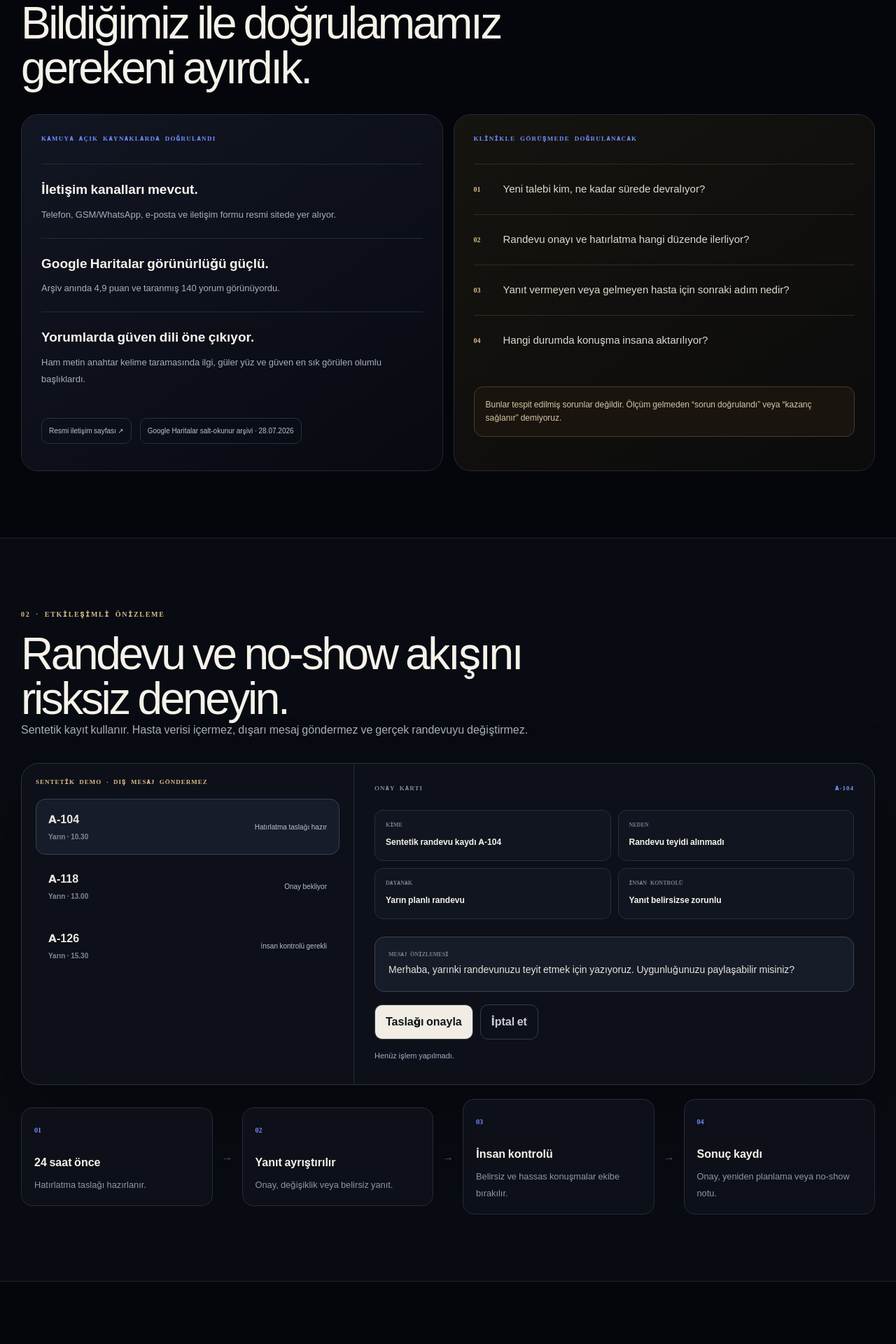
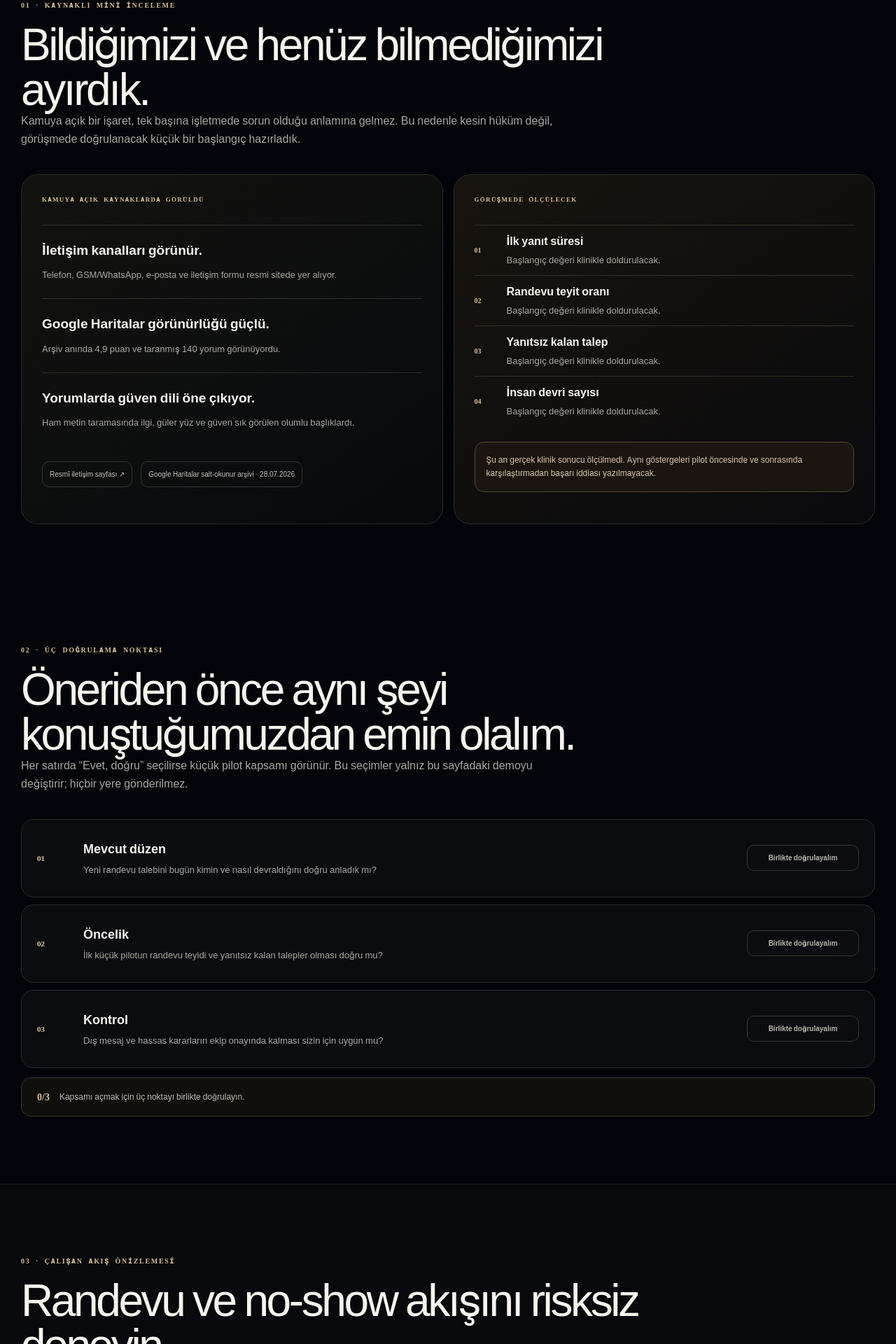
Before and after one commit to umutisbilen35-create/agentaxis-site, a Next.js app: page /inceleme/doga-dent-corlu in a window 1280 px wide. Shown: the part 840-2760 px from the top of the page at 70% size. Built offline with nearby package versions, Linux system fonts and the light colour scheme.

Commit message:
Build premium clinic proof demo

```diff
--- a/app/inceleme/doga-dent-corlu/ClinicPackage.tsx
+++ b/app/inceleme/doga-dent-corlu/ClinicPackage.tsx
@@ -1,23 +1,94 @@
 "use client";
 
-import { useState } from "react";
+import { useEffect, useMemo, useState } from "react";
 import styles from "./package.module.css";
 
 const officialContact = "https://www.dogadentcorlu.com/iletisim";
 const mapsArchive = "Google Haritalar salt-okunur arşivi · 28.07.2026";
 
-const cases = [
-  { id: "A-104", time: "Yarın · 10.30", state: "Hatırlatma taslağı hazır", tone: "ready" },
-  { id: "A-118", time: "Yarın · 13.00", state: "Onay bekliyor", tone: "waiting" },
-  { id: "A-126", time: "Yarın · 15.30", state: "İnsan kontrolü gerekli", tone: "human" },
+type ScenarioId = "confirm" | "silent" | "human" | "stop";
+
+const scenarios: Array<{
+  id: ScenarioId;
+  code: string;
+  title: string;
+  summary: string;
+}> = [
+  { id: "confirm", code: "A-104", title: "Randevu teyidi", summary: "Taslak onay bekliyor" },
+  { id: "silent", code: "A-118", title: "Yanıt gelmedi", summary: "Yeniden planlama önerisi" },
+  { id: "human", code: "A-126", title: "İnsan desteği", summary: "Ekip devralmalı" },
+  { id: "stop", code: "A-131", title: "DUR isteği", summary: "Akış hemen sessiz" },
+];
+
+const scenarioContent: Record<ScenarioId, {
+  reason: string;
+  control: string;
+  message: string;
+  outcome: string;
+}> = {
+  confirm: {
+    reason: "Yarın planlı randevu için teyit alınmadı.",
+    control: "Gönderimden önce ekip onayı gerekir.",
+    message: "Merhaba, yarınki randevunuzu teyit etmek için yazıyoruz. Uygunluğunuzu paylaşabilir misiniz?",
+    outcome: "Onay gelirse randevu durumu güncellenir; belirsiz yanıtta ekip devralır.",
+  },
+  silent: {
+    reason: "İlk hatırlatmaya sentetik senaryoda yanıt gelmedi.",
+    control: "İkinci temasın zamanı ve metni ekipçe onaylanır.",
+    message: "Randevu saatiniz sizin için uygun değilse yeni bir zaman önerebiliriz. İsterseniz ekibimiz yardımcı olsun.",
+    outcome: "Tekrar sayısı sınırlıdır; yanıt yoksa otomatik ısrar edilmez.",
+  },
+  human: {
+    reason: "Mesaj, otomatik akışın karar sınırının dışında.",
+    control: "Konuşma kilitlenir ve yalnız yetkili ekip üyesi devralır.",
+    message: "Mesajınızı ekibimize aktarıyoruz. Size bir ekip üyemiz yardımcı olacak.",
+    outcome: "Akıllı İşletme Asistanı tıbbi yorum yapmaz ve konuşmayı sürdürmez.",
+  },
+  stop: {
+    reason: "Kişi iletişim almak istemediğini belirtti.",
+    control: "DUR kaydı tüm otomatik takiplerden önce gelir.",
+    message: "Talebiniz alındı. Bu numara için otomatik mesajlar durduruldu.",
+    outcome: "İzin kapatılır; DEVAM onayı olmadan yeni otomatik mesaj hazırlanmaz.",
+  },
+};
+
+const checkpoints = [
+  { title: "Mevcut düzen", text: "Yeni randevu talebini bugün kimin ve nasıl devraldığını doğru anladık mı?" },
+  { title: "Öncelik", text: "İlk küçük pilotun randevu teyidi ve yanıtsız kalan talepler olması doğru mu?" },
+  { title: "Kontrol", text: "Dış mesaj ve hassas kararların ekip onayında kalması sizin için uygun mu?" },
 ];
 
 export default function ClinicPackage() {
-  const [selected, setSelected] = useState(cases[0]);
+  const [scenario, setScenario] = useState<ScenarioId>("confirm");
   const [demoState, setDemoState] = useState<"idle" | "approved" | "cancelled">("idle");
+  const [answers, setAnswers] = useState([false, false, false]);
+  const [playing, setPlaying] = useState(false);
+  const [step, setStep] = useState(0);
 
-  function choose(item: (typeof cases)[number]) {
-    setSelected(item);
+  const selected = useMemo(() => scenarios.find((item) => item.id === scenario) ?? scenarios[0], [scenario]);
+  const detail = scenarioContent[scenario];
+  const proposalReady = answers.every(Boolean);
+
+  useEffect(() => {
+    if (!playing) return;
+    if (step >= 3) {
+      setPlaying(false);
+      return;
+    }
+    const timer = window.setTimeout(() => setStep((current) => current + 1), 850);
+    return () => window.clearTimeout(timer);
+  }, [playing, step]);
+
+  function chooseScenario(id: ScenarioId) {
+    setScenario(id);
+    setDemoState("idle");
+    setPlaying(false);
+    setStep(0);
+  }
+
+  function playFlow() {
+    setStep(0);
+    setPlaying(true);
     setDemoState("idle");
   }
 
@@ -28,101 +99,114 @@ export default function ClinicPackage() {
           <i aria-hidden="true"><b /></i><span>AgentAxis <strong>Labs</strong></span>
         </a>
         <nav aria-label="Sayfa bölümleri">
-          <a href="#inceleme">İnceleme</a><a href="#demo">Demo</a><a href="#onerimiz">Öneri</a><a href="#kanit">Test</a>
+          <a href="#inceleme">İnceleme</a><a href="#dogrulama">Doğrulama</a><a href="#demo">Demo</a><a href="#kapsam">Kapsam</a>
         </nav>
-        <span className={styles.private}>PAYLAŞILMADI</span>
+        <span className={styles.private}>PAYLAŞILMADI · SENTETİK</span>
       </header>
 
       <section className={styles.hero} id="ust">
-        <div>
-          <span className={styles.eyebrow}>DOĞA DENT ÇORLU İÇİN ÖZEL TASLAK</span>
+        <div className={styles.heroCopy}>
+          <span className={styles.eyebrow}>DOĞA DENT ÇORLU İÇİN ÇALIŞMA ÖNİZLEMESİ</span>
           <h1>Randevu iletişimini<br /><em>birlikte görünür</em> kılalım.</h1>
-          <p>Bu sayfa bir satış vaadi değil; herkese açık kaynaklardan başlayan mini inceleme, sentetik iş akışı demosu ve klinikle doğrulanacak soruların tek yerdeki önizlemesidir.</p>
-          <div className={styles.heroActions}><a href="#demo">Demoyu deneyin</a><a href="#inceleme">İncelemeyi görün</a></div>
+          <p>Bu bir sonuç vaadi değil. Kamuya açık bilgilerle başlayan mini incelemeyi, üç doğrulama sorusunu ve gerçek hasta verisi kullanmayan çalışan akış demosunu tek yerde topladık.</p>
+          <div className={styles.heroActions}><a href="#demo">Örnek akışı deneyin</a><a href="#inceleme">Mini incelemeyi görün</a></div>
+          <div className={styles.heroTrust}><span>Gerçek hasta verisi yok</span><span>Dışarı mesaj göndermez</span><span>Kontrol klinikte</span></div>
         </div>
-        <div className={styles.orbit} aria-hidden="true"><div className={styles.orbitCore}>AI</div><span /><span /><span /></div>
+        <div className={styles.orbit} aria-hidden="true"><div className={styles.orbitCore}>Ai</div><span /><span /><span /></div>
       </section>
 
       <section className={styles.section} id="inceleme">
-        <div className={styles.sectionHead}><span>01 · KAYNAKLI MİNİ İNCELEME</span><h2>Bildiğimiz ile doğrulamamız gerekeni ayırdık.</h2></div>
+        <div className={styles.sectionHead}><span>01 · KAYNAKLI MİNİ İNCELEME</span><h2>Bildiğimizi ve henüz bilmediğimizi ayırdık.</h2><p>Kamuya açık bir işaret, tek başına işletmede sorun olduğu anlamına gelmez. Bu nedenle kesin hüküm değil, görüşmede doğrulanacak küçük bir başlangıç hazırladık.</p></div>
         <div className={styles.twoCol}>
           <article className={styles.panel}>
-            <div className={styles.panelLabel}>KAMUYA AÇIK KAYNAKLARDA DOĞRULANDI</div>
+            <div className={styles.panelLabel}>KAMUYA AÇIK KAYNAKLARDA GÖRÜLDÜ</div>
             <ul className={styles.checkList}>
-              <li><b>İletişim kanalları mevcut.</b><small>Telefon, GSM/WhatsApp, e-posta ve iletişim formu resmi sitede yer alıyor.</small></li>
+              <li><b>İletişim kanalları görünür.</b><small>Telefon, GSM/WhatsApp, e-posta ve iletişim formu resmi sitede yer alıyor.</small></li>
               <li><b>Google Haritalar görünürlüğü güçlü.</b><small>Arşiv anında 4,9 puan ve taranmış 140 yorum görünüyordu.</small></li>
-              <li><b>Yorumlarda güven dili öne çıkıyor.</b><small>Ham metin anahtar kelime taramasında ilgi, güler yüz ve güven en sık görülen olumlu başlıklardı.</small></li>
+              <li><b>Yorumlarda güven dili öne çıkıyor.</b><small>Ham metin taramasında ilgi, güler yüz ve güven sık görülen olumlu başlıklardı.</small></li>
             </ul>
-            <div className={styles.sources}><a href={officialContact} target="_blank" rel="noreferrer">Resmi iletişim sayfası ↗</a><span>{mapsArchive}</span></div>
+            <div className={styles.sources}><a href={officialContact} target="_blank" rel="noreferrer">Resmî iletişim sayfası ↗</a><span>{mapsArchive}</span></div>
           </article>
           <article className={`${styles.panel} ${styles.questionPanel}`}>
-            <div className={styles.panelLabel}>KLİNİKLE GÖRÜŞMEDE DOĞRULANACAK</div>
-            <ol className={styles.questions}>
-              <li><span>01</span>Yeni talebi kim, ne kadar sürede devralıyor?</li>
-              <li><span>02</span>Randevu onayı ve hatırlatma hangi düzende ilerliyor?</li>
-              <li><span>03</span>Yanıt vermeyen veya gelmeyen hasta için sonraki adım nedir?</li>
-              <li><span>04</span>Hangi durumda konuşma insana aktarılıyor?</li>
-            </ol>
-            <p className={styles.note}>Bunlar tespit edilmiş sorunlar değildir. Ölçüm gelmeden “sorun doğrulandı” veya “kazanç sağlanır” demiyoruz.</p>
+            <div className={styles.panelLabel}>GÖRÜŞMEDE ÖLÇÜLECEK</div>
+            <div className={styles.metricList}>
+              <div><span>01</span><p><b>İlk yanıt süresi</b><small>Başlangıç değeri klinikle doldurulacak.</small></p></div>
+              <div><span>02</span><p><b>Randevu teyit oranı</b><small>Başlangıç değeri klinikle doldurulacak.</small></p></div>
+              <div><span>03</span><p><b>Yanıtsız kalan talep</b><small>Başlangıç değeri klinikle doldurulacak.</small></p></div>
+              <div><span>04</span><p><b>İnsan devri sayısı</b><small>Başlangıç değeri klinikle doldurulacak.</small></p></div>
+            </div>
+            <p className={styles.note}>Şu an gerçek klinik sonucu ölçülmedi. Aynı göstergeleri pilot öncesinde ve sonrasında karşılaştırmadan başarı iddiası yazılmayacak.</p>
           </article>
         </div>
       </section>
 
+      <section className={`${styles.section} ${styles.checkpointSection}`} id="dogrulama">
+        <div className={styles.sectionHead}><span>02 · ÜÇ DOĞRULAMA NOKTASI</span><h2>Öneriden önce aynı şeyi konuştuğumuzdan emin olalım.</h2><p>Her satırda “Evet, doğru” seçilirse küçük pilot kapsamı görünür. Bu seçimler yalnız bu sayfadaki demoyu değiştirir; hiçbir yere gönderilmez.</p></div>
+        <div className={styles.checkpoints}>
+          {checkpoints.map((item, index) => (
+            <button key={item.title} type="button" aria-pressed={answers[index]} onClick={() => setAnswers((current) => current.map((value, i) => i === index ? !value : value))} className={answers[index] ? styles.checkpointActive : ""}>
+              <span>0{index + 1}</span><div><b>{item.title}</b><p>{item.text}</p></div><i>{answers[index] ? "Evet, doğru ✓" : "Birlikte doğrulayalım"}</i>
+            </button>
+          ))}
+        </div>
+        <div className={styles.checkpointStatus} aria-live="polite"><b>{answers.filter(Boolean).length}/3</b><span>{proposalReady ? "Üç nokta da aynı yönde. Pilot kapsamı görüşmeye hazır." : "Kapsamı açmak için üç noktayı birlikte doğrulayın."}</span></div>
+      </section>
+
       <section className={`${styles.section} ${styles.demoSection}`} id="demo">
-        <div className={styles.sectionHead}><span>02 · ETKİLEŞİMLİ ÖNİZLEME</span><h2>Randevu ve no-show akışını risksiz deneyin.</h2><p>Sentetik kayıt kullanır. Hasta verisi içermez, dışarı mesaj göndermez ve gerçek randevuyu değiştirmez.</p></div>
+        <div className={styles.sectionHead}><span>03 · ÇALIŞAN AKIŞ ÖNİZLEMESİ</span><h2>Randevu ve no-show akışını risksiz deneyin.</h2><p>Sentetik kayıt kullanır. Sağlık verisi içermez, gerçek randevuyu değiştirmez ve dışarı mesaj göndermez.</p></div>
         <div className={styles.demoShell}>
           <aside className={styles.caseList}>
-            <div className={styles.demoBadge}>SENTETİK DEMO · DIŞ MESAJ GÖNDERMEZ</div>
-            {cases.map((item) => <button key={item.id} className={selected.id === item.id ? styles.caseActive : ""} onClick={() => choose(item)}><span>{item.id}<small>{item.time}</small></span><i data-tone={item.tone}>{item.state}</i></button>)}
+            <div className={styles.demoBadge}>SENTETİK · DIŞ MESAJ YOK</div>
+            {scenarios.map((item) => <button key={item.id} className={scenario === item.id ? styles.caseActive : ""} onClick={() => chooseScenario(item.id)}><span>{item.code}<small>{item.title}</small></span><i>{item.summary}</i></button>)}
           </aside>
           <article className={styles.approvalCard}>
-            <div className={styles.cardTop}><span>ONAY KARTI</span><strong>{selected.id}</strong></div>
+            <div className={styles.cardTop}><span>İNSAN ONAY KARTI</span><strong>{selected.code}</strong></div>
             <div className={styles.approvalGrid}>
-              <div><small>KİME</small><b>Sentetik randevu kaydı {selected.id}</b></div>
-              <div><small>NEDEN</small><b>Randevu teyidi alınmadı</b></div>
-              <div><small>DAYANAK</small><b>Yarın planlı randevu</b></div>
-              <div><small>İNSAN KONTROLÜ</small><b>Yanıt belirsizse zorunlu</b></div>
+              <div><small>DURUM</small><b>{selected.title}</b></div>
+              <div><small>NEDEN</small><b>{detail.reason}</b></div>
+              <div><small>İNSAN KONTROLÜ</small><b>{detail.control}</b></div>
+              <div><small>SONRAKİ KAYIT</small><b>{detail.outcome}</b></div>
             </div>
-            <div className={styles.message}><small>MESAJ ÖNİZLEMESİ</small><p>Merhaba, yarınki randevunuzu teyit etmek için yazıyoruz. Uygunluğunuzu paylaşabilir misiniz?</p></div>
+            <div className={styles.message}><small>MESAJ TASLAĞI</small><p>{detail.message}</p></div>
             <div className={styles.buttons}><button onClick={() => setDemoState("approved")}>Taslağı onayla</button><button onClick={() => setDemoState("cancelled")}>İptal et</button></div>
             <div className={styles.result} aria-live="polite">{demoState === "idle" && "Henüz işlem yapılmadı."}{demoState === "approved" && "Demo onayı kaydedildi. Dışarı mesaj gönderilmedi."}{demoState === "cancelled" && "Demo işlemi iptal edildi. Hiçbir kayıt değişmedi."}</div>
           </article>
         </div>
+        <div className={styles.flowHeader}><div><b>Akışın görünür kaydı</b><span>Her adım durdurulabilir ve insana bırakılabilir.</span></div><button type="button" onClick={playing ? () => setPlaying(false) : playFlow}>{playing ? "Akışı duraklat" : "Örnek akışı oynat"}</button></div>
         <div className={styles.flow}>
-          <div><span>01</span><b>24 saat önce</b><small>Hatırlatma taslağı hazırlanır.</small></div><i>→</i>
-          <div><span>02</span><b>Yanıt ayrıştırılır</b><small>Onay, değişiklik veya belirsiz yanıt.</small></div><i>→</i>
-          <div><span>03</span><b>İnsan kontrolü</b><small>Belirsiz ve hassas konuşmalar ekibe bırakılır.</small></div><i>→</i>
-          <div><span>04</span><b>Sonuç kaydı</b><small>Onay, yeniden planlama veya no-show notu.</small></div>
+          {["Talep alındı", "Taslak hazırlandı", "İnsan kontrolü", scenario === "stop" ? "Akış durdu" : "Sonuç kaydı"].map((title, index) => <div key={title} className={step >= index ? styles.flowActive : ""}><span>0{index + 1}</span><b>{title}</b><small>{index === 0 && "Sentetik olay sıraya girer."}{index === 1 && "İzin ve kural kontrol edilir."}{index === 2 && "Ekip onaylar veya devralır."}{index === 3 && (scenario === "stop" ? "Yeni takip hazırlanmaz." : "Durum ölçüme yazılır.")}</small></div>)}
         </div>
       </section>
 
-      <section className={styles.section} id="onerimiz">
-        <div className={styles.sectionHead}><span>03 · KÜÇÜK VE KONTROLLÜ BAŞLANGIÇ</span><h2>Önce ölçüm. Sonra yalnız gereken sistem.</h2></div>
+      <section className={styles.section} id="kapsam">
+        <div className={styles.sectionHead}><span>04 · KÜÇÜK PİLOT KAPSAMI</span><h2>Önce tek akış. Sonra yalnız gereken sistem.</h2><p>Tek şube, tek WhatsApp hattı ve tek randevu/no-show akışıyla başlayıp önce–sonra ölçümü yaparız. Web sitesi hizmeti bu kapsamda değildir.</p></div>
         <div className={styles.offerGrid}>
-          <article><span>DAHİL</span><h3>Randevu iletişim akışı</h3><ul><li>Onay ve hatırlatma taslakları</li><li>Yanıtların temel sınıflandırılması</li><li>İnsan devri ve kayıt görünürlüğü</li><li>Önce/sonra ölçüm tablosu</li></ul></article>
-          <article><span>SINIRLAR</span><h3>Kontrol klinikte kalır</h3><ul><li>Tıbbi tanı veya tedavi önermez</li><li>Onaysız dış mesaj göndermez</li><li>Randevuyu kendi başına kesinleştirmez</li><li>Gerçek hasta verisi demoda kullanılmaz</li></ul></article>
-          <article className={styles.nextCard}><span>SONRAKİ KARAR</span><h3>Teklif henüz kesinleşmedi.</h3><p>Kapsam, süre ve fiyat; mevcut işlem sayıları ve klinik görüşmesi doğrulandıktan sonra belirlenir. Bu sayfa bağlayıcı teklif değildir.</p><a href="#iletisim-taslagi">İlk temas taslağını görün ↓</a></article>
+          <article><span>KURULUM</span><h3>{proposalReady ? "5.000 TL" : "Doğrulama bekliyor"}</h3><p>Akış kurulumu, test numarası, senaryo ayarları ve ekip kabul testi.</p><small>Başlangıçta %50, yazılı kabulde %50.</small></article>
+          <article><span>AYLIK YÖNETİM</span><h3>{proposalReady ? "3.000 TL / ay" : "Doğrulama bekliyor"}</h3><p>İzleme, hata takibi, küçük iyileştirmeler ve aylık ölçüm özeti.</p><small>Canlıya geçişte peşin · 3 aylık pilot.</small></article>
+          <article><span>HARİCİ GİDERLER</span><h3>Gerçek kullanım kadar</h3><p>Meta mesaj, SMS, CRM veya ek yazılım giderleri ayrı ve belgeli gösterilir.</p><small>KDV ve müşteri seçimine bağlı araçlar dahil değildir.</small></article>
         </div>
+        <div className={`${styles.scopeLock} ${proposalReady ? styles.scopeReady : ""}`}><b>{proposalReady ? "Görüşmeye hazır başlangıç kapsamı" : "Bu rakamlar bağlayıcı teklif değildir"}</b><p>Klinik görüşmesi, işlem hacmi ve entegrasyon testi tamamlanınca kapsam ve fiyat yazılı olarak kesinleşir.</p></div>
       </section>
 
       <section className={styles.section} id="kanit">
-        <div className={styles.sectionHead}><span>04 · KANIT VE KABUL TESTİ</span><h2>“Çalışıyor” demeden önce neyi göstereceğiz?</h2></div>
+        <div className={styles.sectionHead}><span>05 · KANIT VE SINIRLAR</span><h2>Hazır olanı, kurulacak olandan ayırdık.</h2></div>
         <div className={styles.proofGrid}>
-          <div><b>01</b><span>Kaynak</span><p>Her kamuya açık bilgi, tarih ve kaynağıyla gösterilir.</p></div>
-          <div><b>02</b><span>Çalışan akış</span><p>Onay, iptal, insan devri ve hata durumları ekranda denenir.</p></div>
-          <div><b>03</b><span>Aynı ölçüm</span><p>Başlangıç ve pilot sonrası aynı metrikler karşılaştırılır.</p></div>
-          <div><b>04</b><span>Dürüst sonuç</span><p>Şu an gerçek klinik sonucu ölçülmedi; yalnız demo test edildi.</p></div>
+          <div><b>TEST EDİLDİ</b><span>Sentetik akış</span><p>Onay, iptal, DUR ve insan devri örnek kayıtlarla çalışır.</p></div>
+          <div><b>TEST EDİLDİ</b><span>Güvenlik katmanı</span><p>İzin, tekrar ve hatalı imza senaryoları teknik testten geçti.</p></div>
+          <div><b>KURULUM GEREKLİ</b><span>Klinik bağlantıları</span><p>Gerçek numara, takvim/CRM ve ekip yetkileri müşteri onayından sonra bağlanır.</p></div>
+          <div><b>ÖLÇÜM GEREKLİ</b><span>Gerçek sonuç</span><p>Henüz gerçek klinik sonucu yok; pilot verisi gelmeden oran veya kazanç sözü verilmez.</p></div>
         </div>
       </section>
 
       <section className={`${styles.section} ${styles.contactDraft}`} id="iletisim-taslagi">
-        <span>GÖNDERİME HAZIR DEĞİL · YALNIZ METİN TASLAĞI</span>
-        <h2>İlk temas kısa ve somut.</h2>
-        <blockquote>Merhaba, Doğa Dent’in kamuya açık iletişim kanallarını inceledik ve randevu yolculuğunuza dair birkaç soru hazırladık. Mevcut süreciniz hakkında kesin bir varsayım yapmadık; bunun yerine dört kısa doğrulama sorusu ve dışarı mesaj göndermeyen küçük bir randevu/no-show demosu hazırladık. Uygun olursanız 15 dakikada birlikte üzerinden geçebiliriz.</blockquote>
-        <p>Bu metin gönderilmedi. Klinik onayı ve gerçek ölçümler gelmeden kesin fiyat veya sonuç vaadi eklenmeyecek.</p>
+        <span>SONRAKİ ADIM · HENÜZ GÖNDERİLMEDİ</span>
+        <h2>15 dakikada birlikte doğrulayalım.</h2>
+        <p className={styles.contactLead}>Amaç satış baskısı yapmak değil; üç soruya yanıt bulup küçük pilotun gerçekten gerekli olup olmadığını anlamak.</p>
+        <blockquote>Merhaba, Doğa Dent’in kamuya açık iletişim kanallarını inceledik. Mevcut düzeniniz hakkında kesin bir varsayım yapmadan, üç kısa doğrulama sorusu ve dışarı mesaj göndermeyen randevu/no-show önizlemesi hazırladık. Uygun olursanız 15 dakikada birlikte üzerinden geçebiliriz.</blockquote>
+        <div className={styles.finalBadges}><span>Otomatik gönderim yok</span><span>Bağlayıcı teklif değil</span><span>Karar klinikte</span></div>
       </section>
 
-      <footer className={styles.footer}><span>AgentAxis <strong>Labs</strong></span><p>Özel inceleme taslağı · 13 Ağustos 2026 · Yayınlanmadı</p></footer>
+      <footer className={styles.footer}><span>AgentAxis <strong>Labs</strong></span><p>Özel inceleme taslağı · 13 Ağustos 2026 · Paylaşılmadı</p></footer>
     </main>
   );
 }
```
Also changed, not shown: app/inceleme/doga-dent-corlu/package.module.css, 1 other file (tests, documents, lock files or other folders).
